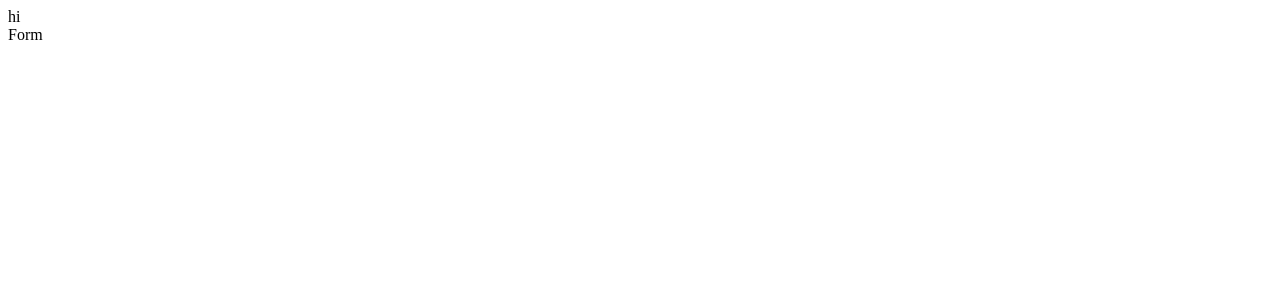
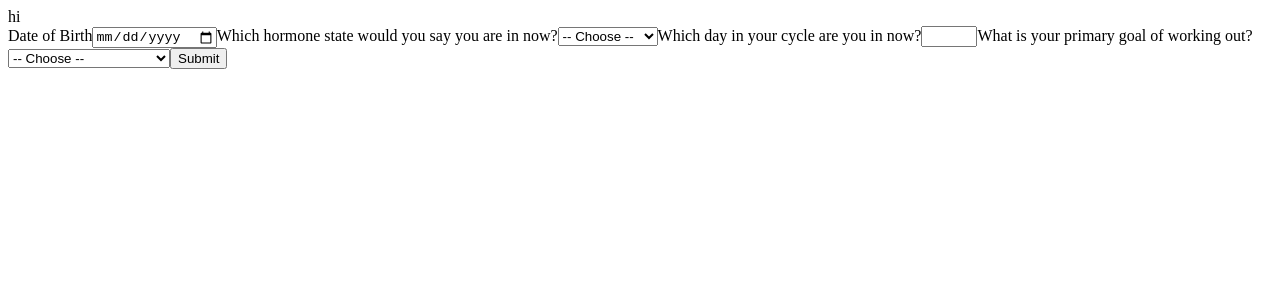
Before and after one commit to alinashabalina/sweattech_hackathon_2023, a React (Create React App) app: page / in a window 1280 px wide. Shown: the top 300 px of the page. Built offline with nearby package versions, Linux system fonts and the light colour scheme.

Commit message:
add first questionaire as a form

```diff
--- a/public/index.html
+++ b/public/index.html
@@ -24,7 +24,7 @@
       work correctly both with client-side routing and a non-root public URL.
       Learn how to configure a non-root public URL by running `npm run build`.
     -->
-    <title>React App</title>
+    <title>sweattech hackathon 2023</title>
   </head>
   <body>
     <noscript>You need to enable JavaScript to run this app.</noscript>
--- a/src/components/Form/index.js
+++ b/src/components/Form/index.js
@@ -1,7 +1,40 @@
 import React from 'react'
 
 export default function Form() {
+    function handleSubmit(e){
+        e.preventDefault();
+        const formData = new FormData(e.target);
+        const data = Object.fromEntries(formData);
+        console.log(data);
+    }
+
   return (
-    <div>Form</div>
+    <form onSubmit={handleSubmit}>
+        <label htmlFor="dateOfBirth">Date of Birth</label>
+        <input type="date" id='dateOfBirth' name='dateOfBirth' />
+
+        <label htmlFor="hormoneState">Which hormone state would you say you are in now?</label>
+        <select id='hormoneState' name='hormoneState'>
+        <option value="">-- Choose --</option>
+        <option value="menstruation">menstruation</option>
+        <option value="pregnancy">pregnancy</option>
+        <option value="menopause">menopause</option>
+        </select>
+
+        <label htmlFor="dayOfCycle">Which day in your cycle are you in now?</label>
+        <input type="number" id='dayOfCycle' name='dayOfCycle' min="1" max="28" />
+
+        <label htmlFor="goal">What is your primary goal of working out?</label>
+        <select id='goal' name='goal'>
+        <option value="">-- Choose --</option>
+        <option value="weightloss">healthy weight loss</option>
+        <option value="health">general health</option>
+        <option value="strength">strength</option>
+        <option value="mobility">mobility and flexibility</option>
+        <option value="stamina">stamina and endurance</option>
+        </select>
+
+        <button type='submit'>Submit</button>
+    </form>
   )
 }
```
